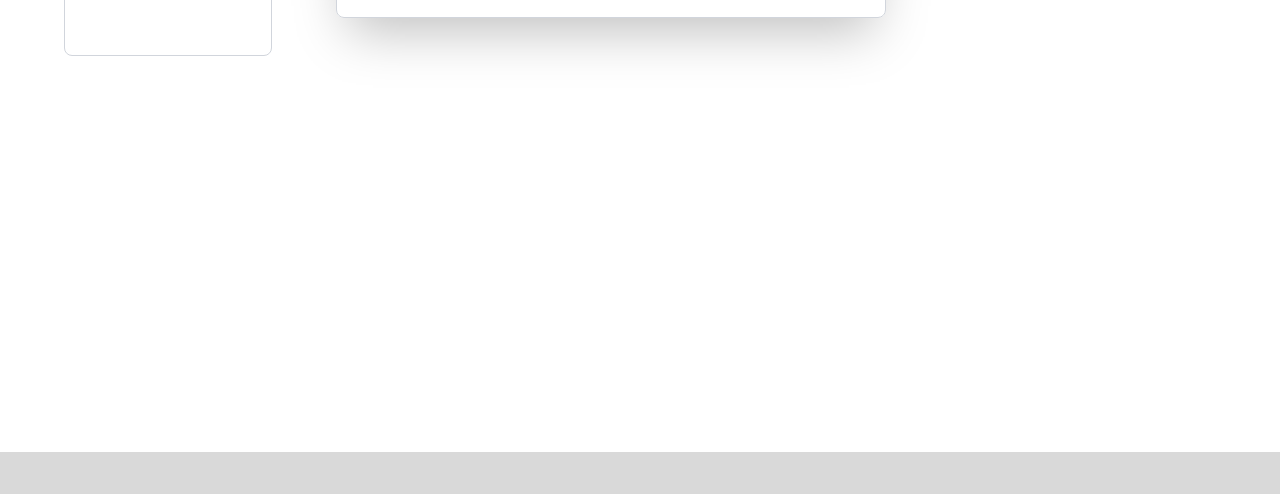
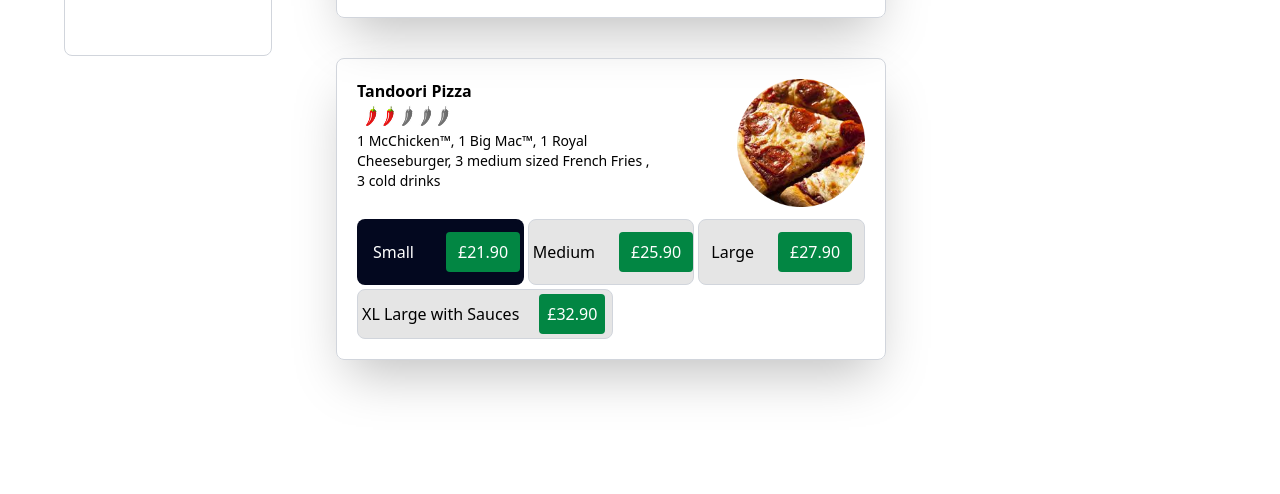
Before and after one commit to terhemeniorwua-png/food-delivery-full-website, a website: page orderPage.html in a window 1280 px wide. Shown: the part 1476-1970 px from the top of the page. Drawn offline with Linux system fonts and the light colour scheme.

Commit message:
add a Tandoori Pizza card

```diff
--- a/orderPage.html
+++ b/orderPage.html
@@ -316,6 +316,43 @@
                 </div>
               </div>
 
+              <!-- Tandoori Pizza -->
+              <div class="mt-10 lg:w-137.5 space-y-3 p-5 border border-gray-300 shadow-2xl rounded-lg ">
+                <div class="flex justify-between">
+                  <div class="max-sm:grid grid-cols-1">
+                    <h2 class="font-bold">Tandoori Pizza</h2>
+                    <img src="./assets/images/pepe.png" alt="" />
+                    <p class="text-sm">
+                      1 McChicken™, 1 Big Mac™, 1 Royal <br> Cheeseburger, 3 medium
+                      sized French Fries , <br> 3 cold drinks
+                    </p>
+                  </div>
+                  <img src="./assets/images/pizza3.png" alt="" / class="lg:w-32 max-sm:w-20 max-sm:h-16">
+                </div>
+                <!-- farm button -->
+                <div class="grid lg:grid-cols-3 grid-cols-2 gap-1 ">
+                  <button class="bg-[#03081F] px-4 py-2 rounded-lg text-white flex items-center gap-1 lg:gap-8 ">
+                    <span class="">Small</span>
+                    <span class="bg-[#028643] px-1 lg:px-3 lg:py-2 rounded-sm">£21.90</span>
+                  </button>
+
+                  <button class="bg-[#0000001A] border border-gray-300 px-1  py-3 rounded-lg text-black flex items-center gap-1 lg:gap-6 ">
+                    <span class="">Medium</span>
+                    <span class="bg-[#028643] text-white lg:px-3 lg:py-2   rounded-sm">£25.90</span>
+                  </button>
+
+                    <button class="bg-[#0000001A] border border-gray-300 px-3 py-2  rounded-lg text-black flex items-center gap-1 lg:gap-6">
+                    <span class="">Large</span>
+                    <span class="bg-[#028643] text-white lg:px-3 lg:py-2 px-1 rounded-sm">£27.90</span>
+                  </button><br class="lg:hidden">
+
+                  <button class="bg-[#0000001A] border border-gray-300 p-1 w-64 rounded-lg text-black flex items-center gap-5">
+                    <span class="">XL Large with Sauces</span>
+                    <span class="bg-[#028643] text-white px-2  lg:py-2  rounded-sm">£32.90</span>
+                  </button>
+                </div>
+              </div>
+
             </div>
 
           </div>
```
